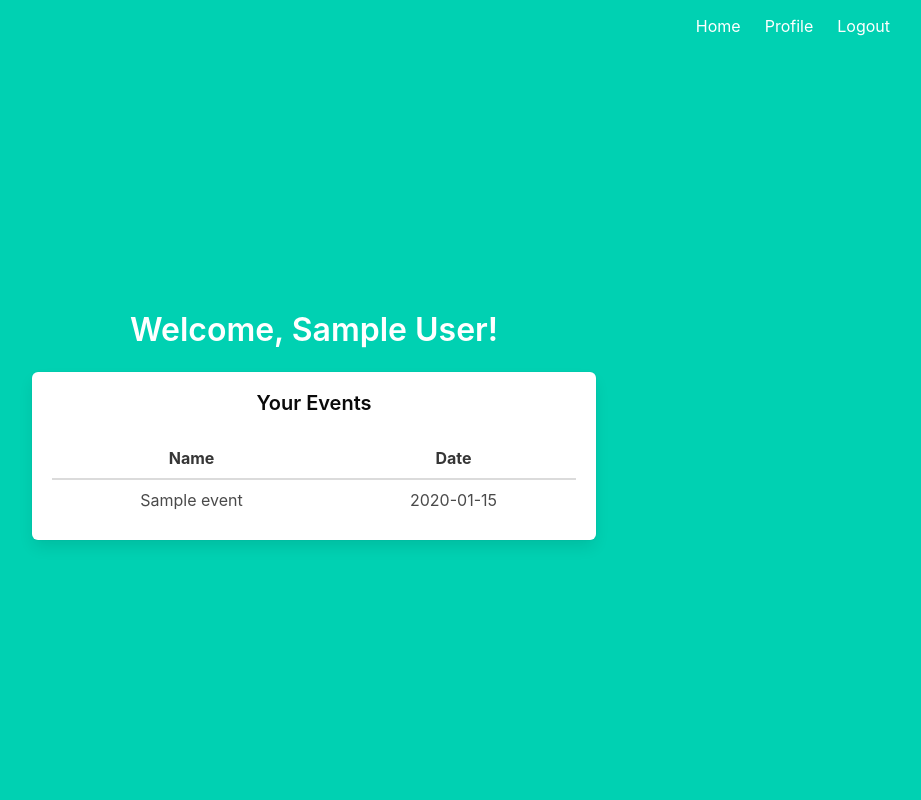
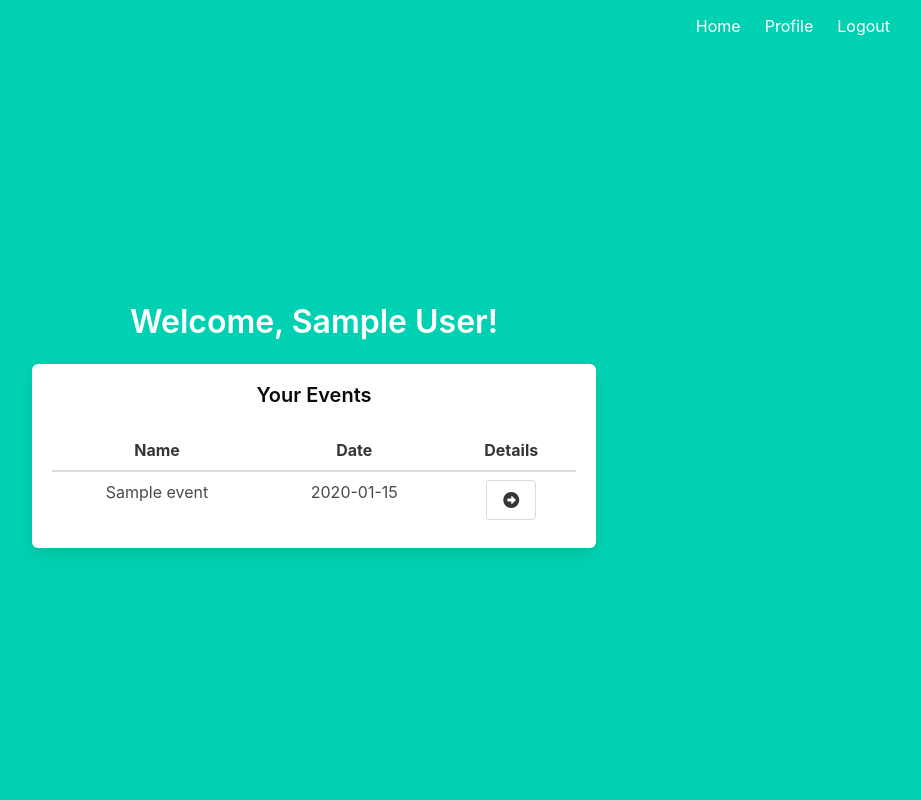
Before and after one commit to wbglaeser/ev-flask, a Flask app: page /profile in a window 1280 px wide. Shown: the whole page, without its empty margins (326-1247 px from the left). Run offline with Flask 2, Linux system fonts and the light colour scheme; a user stored in the database is signed in; tables that the repository leaves empty hold one stand-in row (values such as "Sample post"); some libraries are stand-ins or nearby versions.

Commit message:
show details for created events

```diff
--- a/main.py
+++ b/main.py
@@ -21,7 +21,6 @@ def index():
 def profile():
 
     events = Event.query.filter_by(user_id=current_user.id).all()
-
     return render_template('profile.html', name=current_user.name, events=events)
 
 @main.route('/event')
@@ -48,9 +47,20 @@ def event_overview():
 
     return render_template('event_overview.html', event=new_event)
 
+@main.route('/event_details', methods=['POST'])
+@login_required
+def event_details():
+
+    user_id = current_user.id
+    subject = request.form["subject"]
+    event = Event.query.filter_by(user_id=user_id, subject=subject).first()
+
+    return render_template('event_overview.html', event=event)
+
 @main.route('/event_confirmation', methods=['POST'])
 @login_required
 def event_confirmation():
+
     new_event = pending_events[0]
     db.session.add(new_event)
     db.session.commit()
@@ -62,4 +72,5 @@ def event_confirmation():
 def event_link(token):
 
     events = Event.query.filter_by(token=token).first()
+
     return render_template('event_invite.html', event=events)
--- a/templates/base.html
+++ b/templates/base.html
@@ -8,6 +8,7 @@
     <title>Flask Auth Example</title>
     <link rel="stylesheet" href="{{ url_for('static', filename='css/styles.css') }}">
     <link rel="stylesheet" href="https://cdn.jsdelivr.net/npm/bulma@0.9.1/css/bulma.min.css">
+    <script src="https://kit.fontawesome.com/c7cc309a82.js" crossorigin="anonymous"></script>
 </head>
 
 <body>
--- a/templates/profile.html
+++ b/templates/profile.html
@@ -16,6 +16,7 @@
             <tr>
               <th>Name</th>
               <th>Date</th>
+              <th>Details</th>
             </tr>
           </thead>
           <tbody>
@@ -23,6 +24,16 @@
             <tr>
               <td>{{ event.subject }}</td>
               <td>{{ event.date }}</td>
+              <td>
+                <form action="event_details" method="post">
+                  <input type = "hidden" name = "subject" value = "{{ event.subject }}" />
+                  <div class="control">
+                    <button class="button">
+                        <i class="fas fa-arrow-alt-circle-right"></i>
+                    </button>
+                  </div>
+                </form>
+              </td>
             </tr>
             {% endfor %}
           </tbody>
```
Lines whose indentation alone changed are shown as unchanged.
